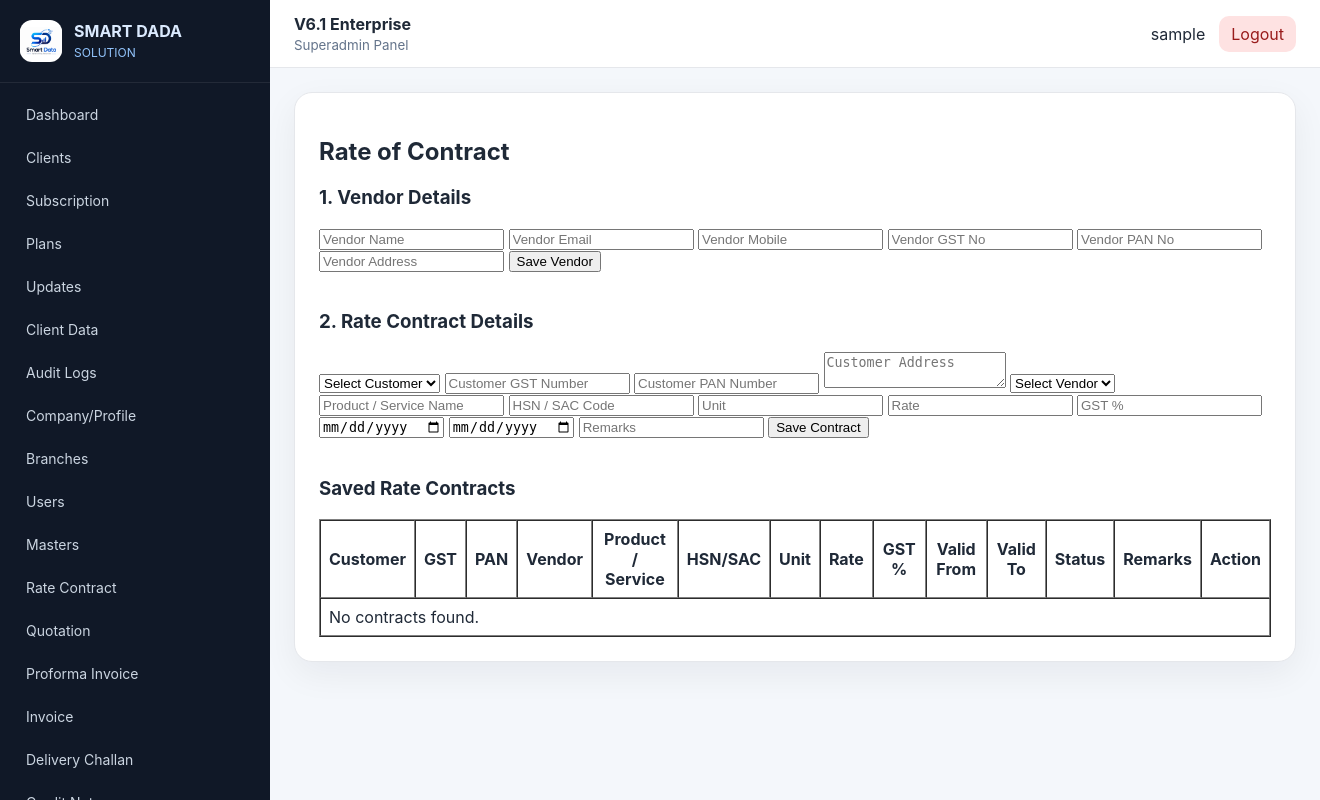
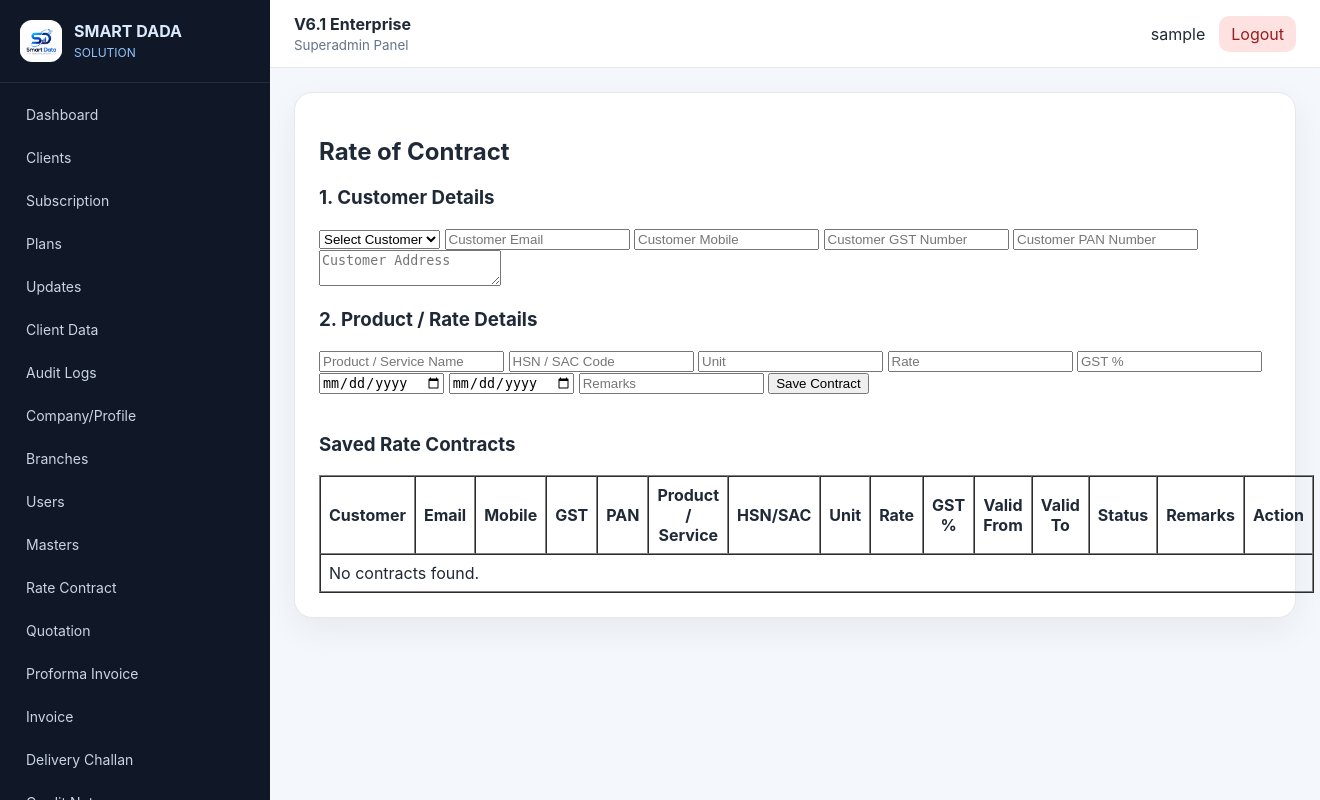
Before and after one commit to dsanjib174-sketch/SD_Invoice_V6_1_Enterprise, a Flask app: page /rate-contract in a window 1320 px wide. Run offline with Flask 3, Linux system fonts and the light colour scheme; the visitor is signed in with stand-in values (Sample User, id 1).

Commit message:
Update rate_contract.html

```diff
--- a/app/templates/masters/rate_contract.html
+++ b/app/templates/masters/rate_contract.html
@@ -4,32 +4,17 @@
 <section>
   <h2>Rate of Contract</h2>
 
-  <h3>1. Vendor Details</h3>
-
-  <form method="POST" class="grid">
-    <input type="hidden" name="action" value="save_vendor">
-
-    <input name="vendor_name" placeholder="Vendor Name" required>
-    <input name="vendor_email" placeholder="Vendor Email">
-    <input name="vendor_mobile" placeholder="Vendor Mobile">
-    <input name="vendor_gst" placeholder="Vendor GST No">
-    <input name="vendor_pan" placeholder="Vendor PAN No">
-    <input name="vendor_address" placeholder="Vendor Address">
-
-    <button type="submit">Save Vendor</button>
-  </form>
-
-  <br>
-
-  <h3>2. Rate Contract Details</h3>
-
   <form method="POST" class="grid">
     <input type="hidden" name="action" value="save_contract">
+
+    <h3>1. Customer Details</h3>
 
     <select id="customerSelect" name="customer_name" required>
       <option value="">Select Customer</option>
       {% for c in customers %}
       <option value="{{ c.company_name }}"
+              data-email="{{ c.customer_email }}"
+              data-mobile="{{ c.customer_mobile }}"
               data-gst="{{ c.gst_number }}"
               data-pan="{{ c.pan_number }}"
               data-address="{{ c.customer_address }}">
@@ -38,16 +23,13 @@
       {% endfor %}
     </select>
 
+    <input id="customerEmail" name="customer_email" placeholder="Customer Email" readonly>
+    <input id="customerMobile" name="customer_mobile" placeholder="Customer Mobile" readonly>
     <input id="customerGst" name="customer_gst" placeholder="Customer GST Number" readonly>
     <input id="customerPan" name="customer_pan" placeholder="Customer PAN Number" readonly>
     <textarea id="customerAddress" name="customer_address" placeholder="Customer Address" readonly></textarea>
 
-    <select name="vendor_name" required>
-      <option value="">Select Vendor</option>
-      {% for v in vendors %}
-      <option value="{{ v.vendor_name }}">{{ v.vendor_name }}</option>
-      {% endfor %}
-    </select>
+    <h3>2. Product / Rate Details</h3>
 
     <input name="product_name" placeholder="Product / Service Name" required>
     <input name="hsn_code" placeholder="HSN / SAC Code">
@@ -68,9 +50,10 @@
   <table border="1" cellpadding="8" cellspacing="0" width="100%">
     <tr>
       <th>Customer</th>
+      <th>Email</th>
+      <th>Mobile</th>
       <th>GST</th>
       <th>PAN</th>
-      <th>Vendor</th>
       <th>Product / Service</th>
       <th>HSN/SAC</th>
       <th>Unit</th>
@@ -91,10 +74,10 @@
           <input type="hidden" name="contract_id" value="{{ c.id }}">
 
           <td><input name="customer_name" value="{{ c.customer_name }}"></td>
+          <td><input name="customer_email" value="{{ c.customer_email }}"></td>
+          <td><input name="customer_mobile" value="{{ c.customer_mobile }}"></td>
           <td><input name="customer_gst" value="{{ c.customer_gst }}"></td>
           <td><input name="customer_pan" value="{{ c.customer_pan }}"></td>
-
-          <td><input name="vendor_name" value="{{ c.vendor_name }}" required></td>
           <td><input name="product_name" value="{{ c.product_name }}" required></td>
           <td><input name="hsn_code" value="{{ c.hsn_code }}"></td>
           <td><input name="unit" value="{{ c.unit }}"></td>
@@ -117,7 +100,7 @@
       {% endfor %}
     {% else %}
       <tr>
-        <td colspan="14">No contracts found.</td>
+        <td colspan="15">No contracts found.</td>
       </tr>
     {% endif %}
   </table>
@@ -127,6 +110,8 @@
 document.getElementById("customerSelect").addEventListener("change", function () {
   const selected = this.options[this.selectedIndex];
 
+  document.getElementById("customerEmail").value = selected.dataset.email || "";
+  document.getElementById("customerMobile").value = selected.dataset.mobile || "";
   document.getElementById("customerGst").value = selected.dataset.gst || "";
   document.getElementById("customerPan").value = selected.dataset.pan || "";
   document.getElementById("customerAddress").value = selected.dataset.address || "";
```
